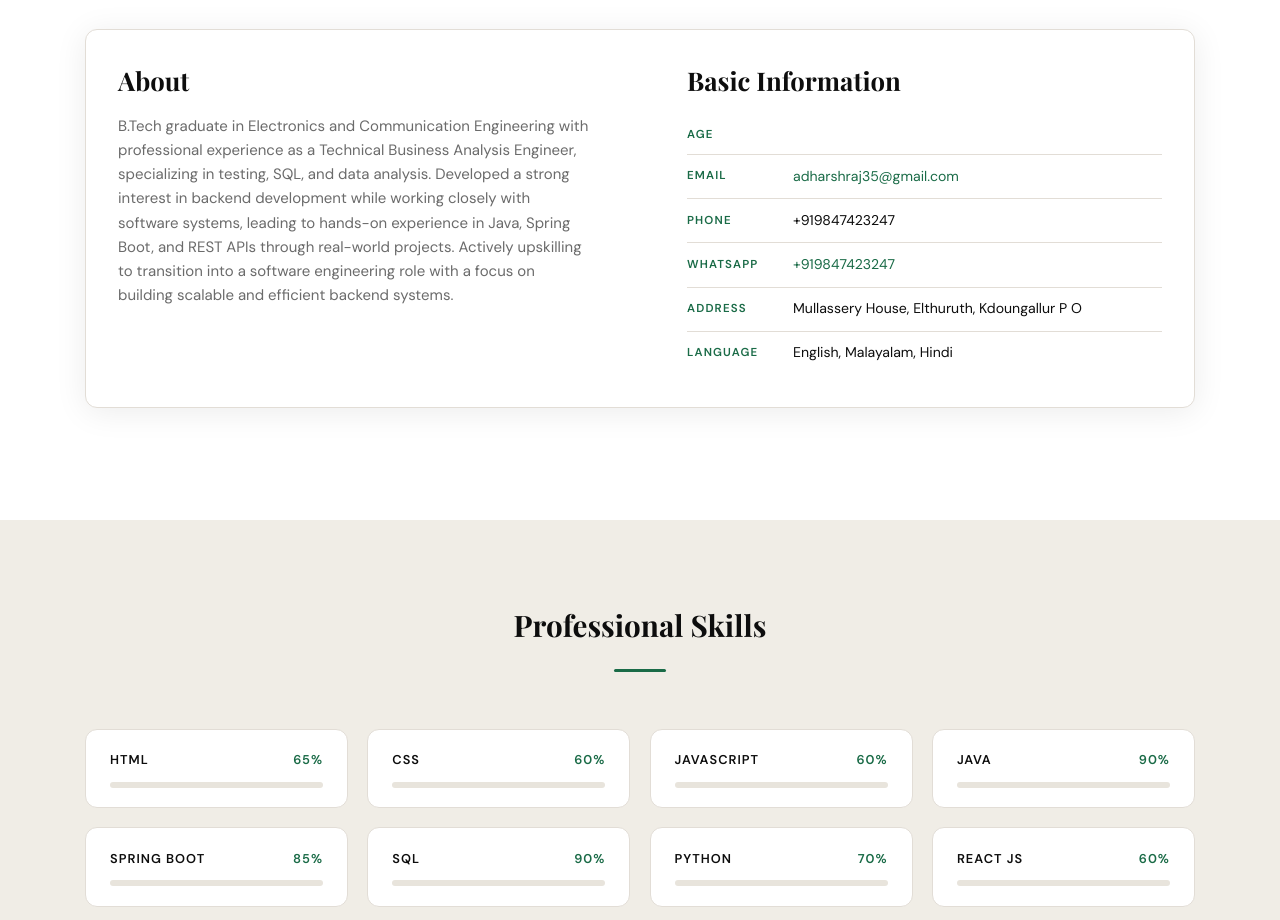
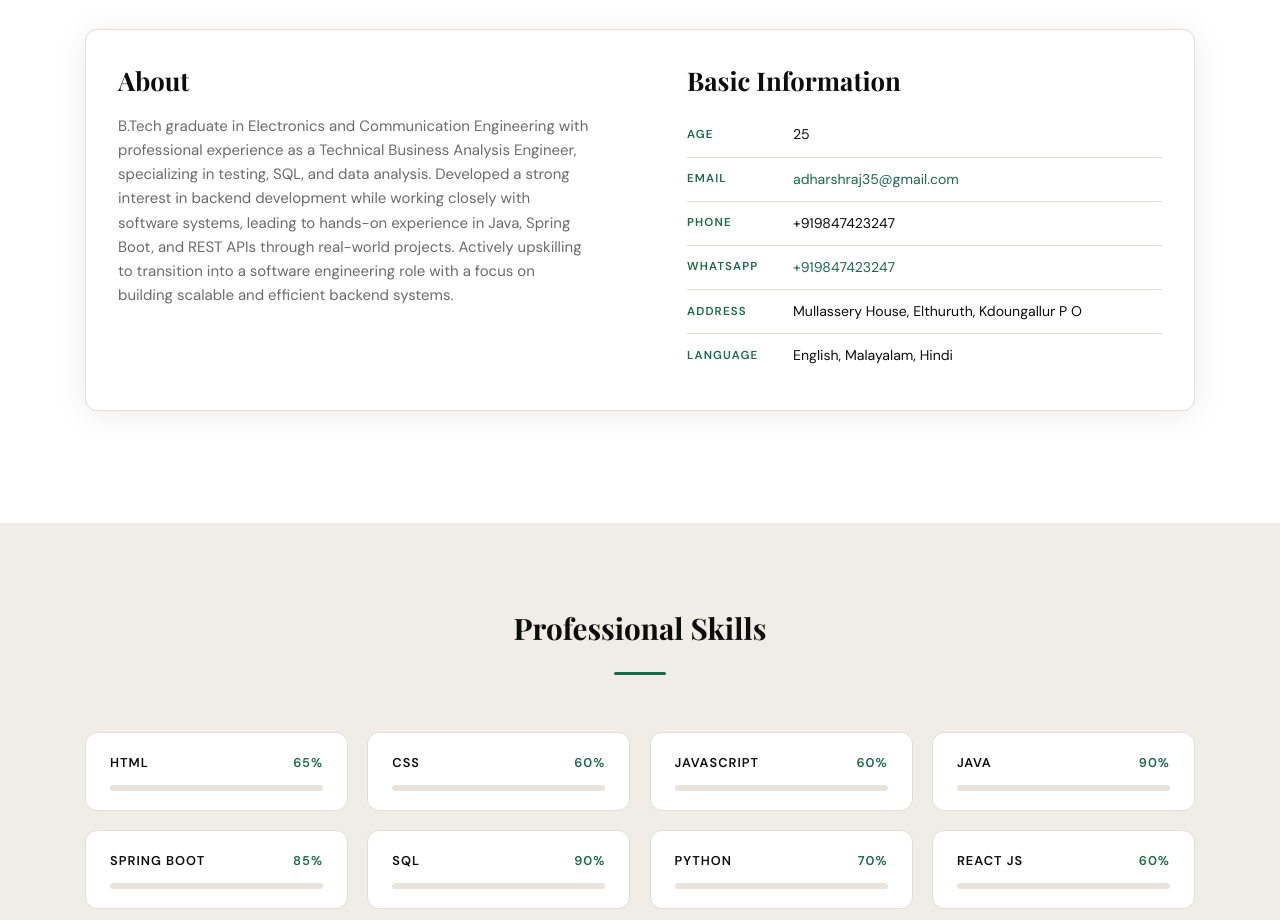
Before and after one commit to Adharshraj/Adharsh-Test-Repo, a plain HTML site: page index.html in a window 1280 px wide. Shown: the part 980-1900 px from the top of the page. Drawn offline with nearby package versions, Linux system fonts and the light colour scheme.

Commit message:
Refactor age calculation and improve skill bars
Refactored age calculation into an IIFE and updated skill bar functionality.

```diff
--- a/index.html
+++ b/index.html
@@ -780,22 +780,38 @@
 
     <script>
       // ── Age ──
-      function calculateAge() {
-        const birthDate = new Date(2000, 6, 23);
+     (function(){
+        const birthDate = new Date(2000, 6, 23); // July 15, 1999 (Update with your actual birthdate)
         const today = new Date();
         let age = today.getFullYear() - birthDate.getFullYear();
         const m = today.getMonth() - birthDate.getMonth();
-        if (m < 0 || (m === 0 && today.getDate() < birthDate.getDate())) age--;
-        return age;
+        if(m < 0 || (m === 0 && today.getDate() < birthDate.getDate())) age--;
+        const el = document.getElementById('age');
+        if(el) el.textContent = age;
+      })();
+
+      // AOS
+      AOS.init({duration:800,once:true,offset:50});
+
+      // Skill bars
+      function runBars(){
+        document.querySelectorAll('.sk-fill:not(.done)').forEach(b=>{
+          if(b.getBoundingClientRect().top < window.innerHeight - 60){
+            b.style.width = b.dataset.pct + '%';
+            b.classList.add('done');
+          }
+        });
       }
-      const ageEl = document.getElementById('age');
-      if (ageEl) ageEl.textContent = calculateAge();
+      window.addEventListener('scroll', runBars, {passive:true});
+      setTimeout(runBars, 500);
 
-      // ── AOS ──
-      AOS.init({ duration: 700, once: true, offset: 40 });
-
-      // ── Skill bars animate on scroll ──
-      function animateBars() {
-        document.querySelectorAll('.skill-fill').forEach(bar => {
-          const rect = bar.getBoundingClientRect();
-          if (rect.top < w
+      // Mobile nav
+      const mBtn = document.getElementById('mBtn');
+      const nLinks = document.getElementById('navLinks');
+      if(mBtn && nLinks){
+        mBtn.addEventListener('click', () => nLinks.classList.toggle('open'));
+        nLinks.querySelectorAll('a').forEach(a => a.addEventListener('click', () => nLinks.classList.remove('open')));
+      }
+    </script>
+  </body>
+</html>
```
